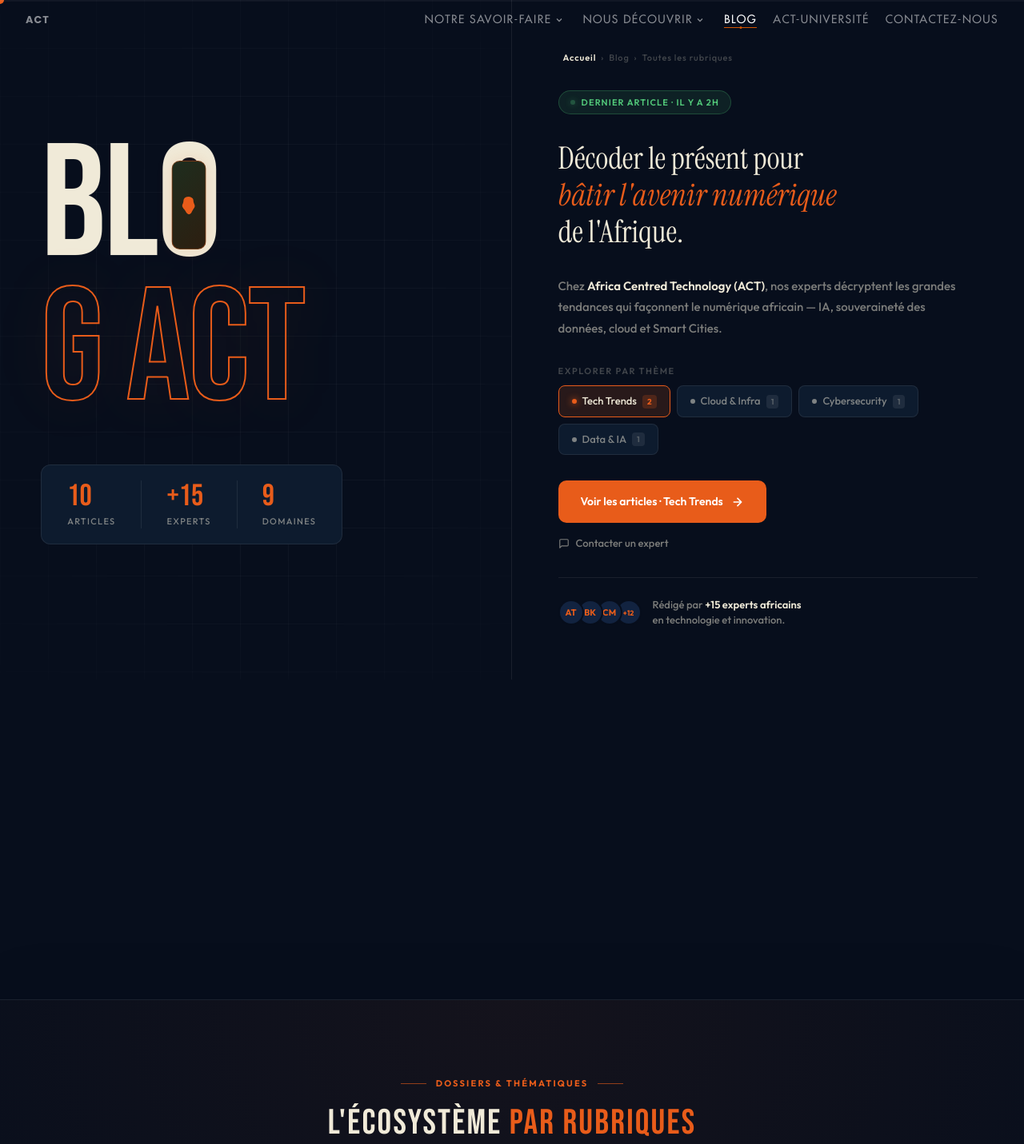
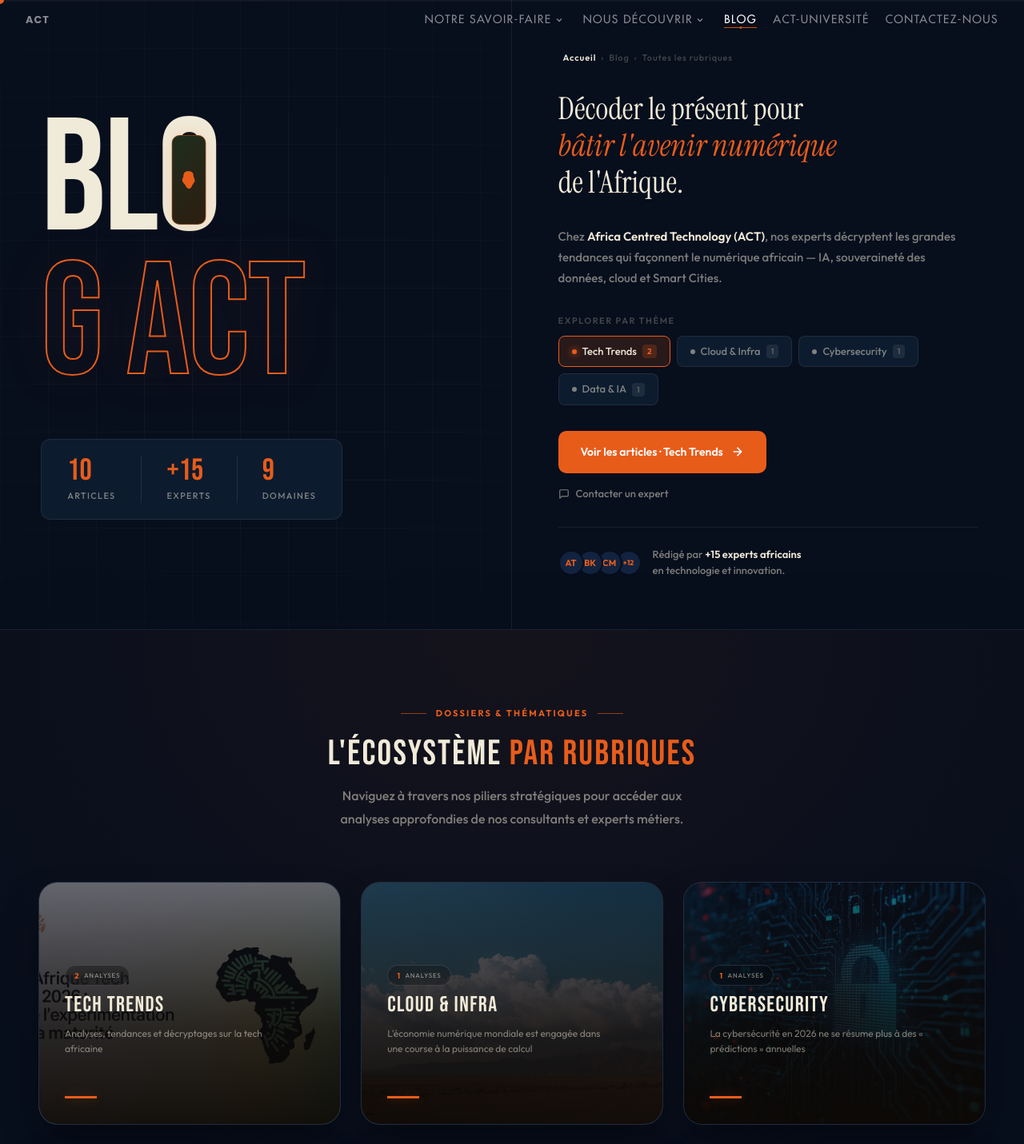
Before and after one commit to Africa-centred-technology/website-act-officiel-, a Next.js app: page /blog in a window 1280 px wide. Shown: the top 1431 px of the page at 80% size. Built offline with nearby package versions, Linux system fonts and the light colour scheme.

Commit message:
feat: Implement blog hero section, custom cursor, and blog-specific design tokens.

```diff
--- a/src/components/blog/BlogHero.tsx
+++ b/src/components/blog/BlogHero.tsx
@@ -83,37 +83,7 @@
   );
 }
 
-/* ═══════════════════════════════════════════════ */
-/* ═══ Scroll Progress Bar ═══ */
-/* ═══════════════════════════════════════════════ */
-function ProgressBar() {
-  const [width, setWidth] = useState(0);
 
-  useEffect(() => {
-    const onScroll = () => {
-      const pct = (window.scrollY / (document.body.scrollHeight - window.innerHeight)) * 100;
-      setWidth(pct);
-    };
-    window.addEventListener("scroll", onScroll);
-    return () => window.removeEventListener("scroll", onScroll);
-  }, []);
-
-  return (
-    <div
-      style={{
-        position: "fixed",
-        top: 0,
-        left: 0,
-        height: "2px",
-        background: V.orange,
-        boxShadow: `0 0 12px ${V.orangeGlow}`,
-        zIndex: 999,
-        width: `${width}%`,
-        transition: "width 0.1s linear",
-      }}
-    />
-  );
-}
 
 /* ═══════════════════════════════════════════════ */
 /* ═══ BlogHero ═══ */
@@ -122,6 +92,7 @@
   const heroRef = useRef(null);
   const heroInView = useInView(heroRef, { once: true });
   const [activeTopic, setActiveTopic] = useState(0);
+  const [hasUserSelected, setHasUserSelected] = useState(false);
   const [topCategories, setTopCategories] = useState<{label: string; value: string; count: number}[]>([]);
 
   useEffect(() => {
@@ -139,9 +110,7 @@
 
   return (
     <>
-
     <CustomCursor />
-    <ProgressBar />
 
       <style>{`
         @keyframes blink { 0%,100%{opacity:1} 50%{opacity:0.3} }
@@ -382,48 +351,12 @@
             <span style={{ color: V.dim }}> › </span>
             <span style={{ padding: "0 6px" }}>Blog</span>
             <span style={{ color: V.dim }}> › </span>
-            <span style={{ padding: "0 6px" }}>Toutes les rubriques</span>
+            <span style={{ padding: "0 6px", color: hasUserSelected && topCategories[activeTopic]?.label ? V.orange : V.dim }}>
+              {hasUserSelected && topCategories[activeTopic]?.label ? topCategories[activeTopic].label : "Toutes les rubriques"}
+            </span>
           </motion.nav>
 
-          {/* Live badge */}
-          <motion.div
-            initial={{ opacity: 0, y: 20 }}
-            animate={heroInView ? { opacity: 1, y: 0 } : {}}
-            transition={{ duration: 0.7, delay: 0.15, ease }}
-            style={{
-              display: "inline-flex",
-              alignItems: "center",
-              gap: "8px",
-              background: "rgba(82,201,122,0.1)",
-              border: "1px solid rgba(82,201,122,0.25)",
-              borderRadius: "100px",
-              padding: "6px 14px",
-              width: "fit-content",
-            }}
-          >
-            <span
-              style={{
-                width: "6px",
-                height: "6px",
-                borderRadius: "50%",
-                background: V.green,
-                boxShadow: `0 0 8px ${V.green}`,
-                animation: "blink 1.8s ease-in-out infinite",
-              }}
-            />
-            <span
-              style={{
-                fontSize: "11px",
-                fontWeight: 600,
-                letterSpacing: "0.1em",
-                textTransform: "uppercase" as const,
-                color: V.green,
-                fontFamily: FONT_BODY,
-              }}
-            >
-              Dernier article · il y a 2h
-            </span>
-          </motion.div>
+
 
           {/* Headline */}
           <motion.h1
@@ -490,7 +423,10 @@
               {topCategories.map((cat, i) => (
                 <button
                   key={cat.value}
-                  onClick={() => setActiveTopic(i)}
+                  onClick={() => {
+                    setActiveTopic(i);
+                    setHasUserSelected(true);
+                  }}
                   style={{
                     display: "flex",
                     alignItems: "center",
@@ -709,6 +645,8 @@
               en technologie et innovation.
             </p>
           </motion.div>
+
+
         </div>
       </section>
     </>
--- a/src/components/blog/BlogShell.tsx
+++ b/src/components/blog/BlogShell.tsx
@@ -3,112 +3,28 @@
 import React, { useRef } from "react";
 import Link from "next/link";
 import Image from "next/image";
-import { motion, useInView, useScroll, useTransform } from "framer-motion";
+import { motion, useInView } from "framer-motion";
 import { blogPosts, categories } from "@/lib/blog-data";
 import BlogHero, { V, FONT_BODY } from "./BlogHero";
 import FooterStrip from "@/components/layout/FooterStrip";
 
 export default function BlogShell() {
   const containerRef = useRef(null);
-
-  // Parallax Scroll logic
-  const { scrollYProgress } = useScroll({
-    target: containerRef,
-    offset: ["start start", "end start"]
-  });
-
-  // Hero fades and shrinks slightly faster (0.15 range)
-  const heroOpacity = useTransform(scrollYProgress, [0, 0.15], [1, 0]);
-  const heroScale = useTransform(scrollYProgress, [0, 0.2], [1, 0.95]);
-  const heroY = useTransform(scrollYProgress, [0, 0.2], [0, -50]);
-
-  // Spacer line grows based on scroll
-  const lineScaleY = useTransform(scrollYProgress, [0.1, 0.3], [0, 1]);
-  const textOpacity = useTransform(scrollYProgress, [0.15, 0.25], [0, 1]);
-
   return (
     <div ref={containerRef} style={{ background: V.bg, minHeight: "100vh", position: "relative" }}>
 
-      {/* ── HERO ──
-          Wrapped in a motion div for parallax exit
-      */}
-      <motion.div
+      {/* ── HERO ── */}
+      <div
         style={{
-          opacity: heroOpacity,
-          scale: heroScale,
-          y: heroY,
-          position: "sticky",
-          top: 0,
+          position: "relative",
           zIndex: 1
         }}
       >
         <BlogHero />
-      </motion.div>
+      </div>
 
 
-      {/* ── IMMERSIVE SPACER ──
-          Acts as the bridge between Vision and Content
-      */}
-      <section
-        style={{
-          height: "60vh",
-          display: "flex",
-          flexDirection: "column",
-          alignItems: "center",
-          justifyContent: "center",
-          position: "relative",
-          zIndex: 2,
-          marginTop: "-10vh",
-        }}
-      >
-        {/* The growing vertical line */}
-        <motion.div
-          style={{
-            width: "1px",
-            height: "15rem",
-            background: `linear-gradient(to bottom, transparent, ${V.orange}, transparent)`,
-            scaleY: lineScaleY,
-            originY: 0,
-            boxShadow: `0 0 15px ${V.orange}44`
-          }}
-        />
 
-        {/* Discreet bridge text */}
-        <motion.div
-          style={{
-            opacity: textOpacity,
-            marginTop: "3rem",
-            textAlign: "center"
-          }}
-        >
-          <span style={{
-            color: V.dim,
-            fontSize: "11px",
-            fontFamily: FONT_BODY,
-            textTransform: "uppercase",
-            letterSpacing: "0.3em",
-            fontWeight: 600
-          }}>
-            Explorez nos expertises
-          </span>
-          <div style={{
-            marginTop: "1.5rem",
-            fontSize: "2rem",
-            color: V.orange,
-            animation: "bounce 2s infinite"
-          }}>
-            ↓
-          </div>
-        </motion.div>
-
-        <style>{`
-          @keyframes bounce {
-            0%, 20%, 50%, 80%, 100% {transform: translateY(0);}
-            40% {transform: translateY(-5px);}
-            60% {transform: translateY(-3px);}
-          }
-        `}</style>
-      </section>
 
 
       {/* ── CATEGORIES HUB ──
--- /dev/null
+++ b/src/components/blog/CustomCursor.tsx
@@ -0,0 +1,68 @@
+"use client";
+
+import React, { useRef, useState, useEffect, useCallback } from "react";
+
+const V = {
+  orange: "#e85c1a",
+  orangeLt: "rgba(232,92,26,0.15)",
+};
+
+/**
+ * CustomCursor - Composant global pour le curseur personnalisé du blog
+ */
+export default function CustomCursor() {
+  const cursorRef = useRef<HTMLDivElement>(null);
+  const [hovering, setHovering] = useState(false);
+
+  const onMove = useCallback((e: MouseEvent) => {
+    if (cursorRef.current) {
+      cursorRef.current.style.left = e.clientX + "px";
+      cursorRef.current.style.top = e.clientY + "px";
+    }
+  }, []);
+
+  useEffect(() => {
+    document.addEventListener("mousemove", onMove);
+
+    const interactives = document.querySelectorAll(
+      "button, a, .topic, .av, .cta-main, .cta-secondary, .cat-item"
+    );
+    const enter = () => setHovering(true);
+    const leave = () => setHovering(false);
+
+    interactives.forEach((el) => {
+      el.addEventListener("mouseenter", enter);
+      el.addEventListener("mouseleave", leave);
+    });
+
+    return () => {
+      document.removeEventListener("mousemove", onMove);
+      interactives.forEach((el) => {
+        el.removeEventListener("mouseenter", enter);
+        el.removeEventListener("mouseleave", leave);
+      });
+    };
+  }, [onMove]);
+
+  return (
+    <>
+      <style>{`body, * { cursor: none !important; }`}</style>
+      <div
+        ref={cursorRef}
+        style={{
+          position: "fixed",
+          width: hovering ? "40px" : "10px",
+          height: hovering ? "40px" : "10px",
+          borderRadius: "50%",
+          background: hovering ? V.orangeLt : V.orange,
+          border: hovering ? `1px solid ${V.orange}` : "none",
+          pointerEvents: "none",
+          zIndex: 9999,
+          transform: "translate(-50%, -50%)",
+          transition: "transform 0.1s, width 0.25s, height 0.25s, background 0.25s",
+          mixBlendMode: "screen" as const,
+        }}
+      />
+    </>
+  );
+}
```
